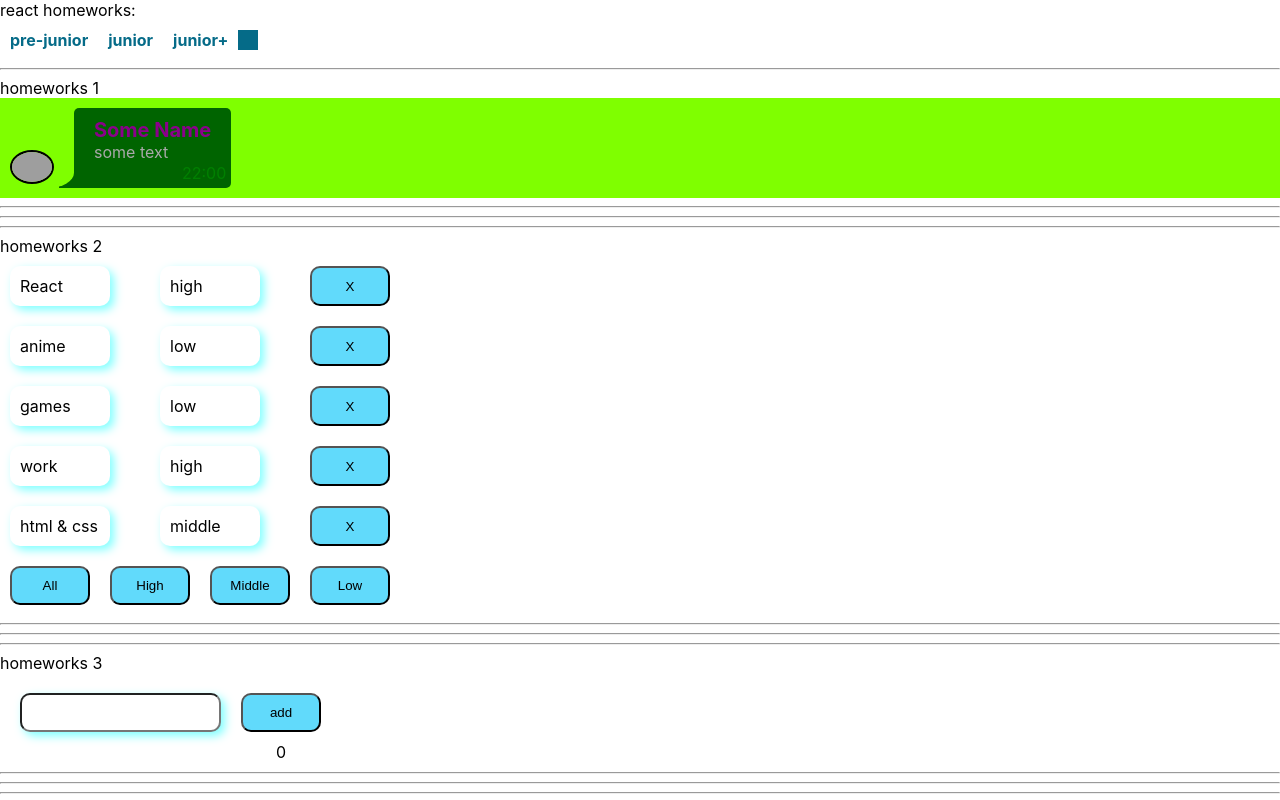
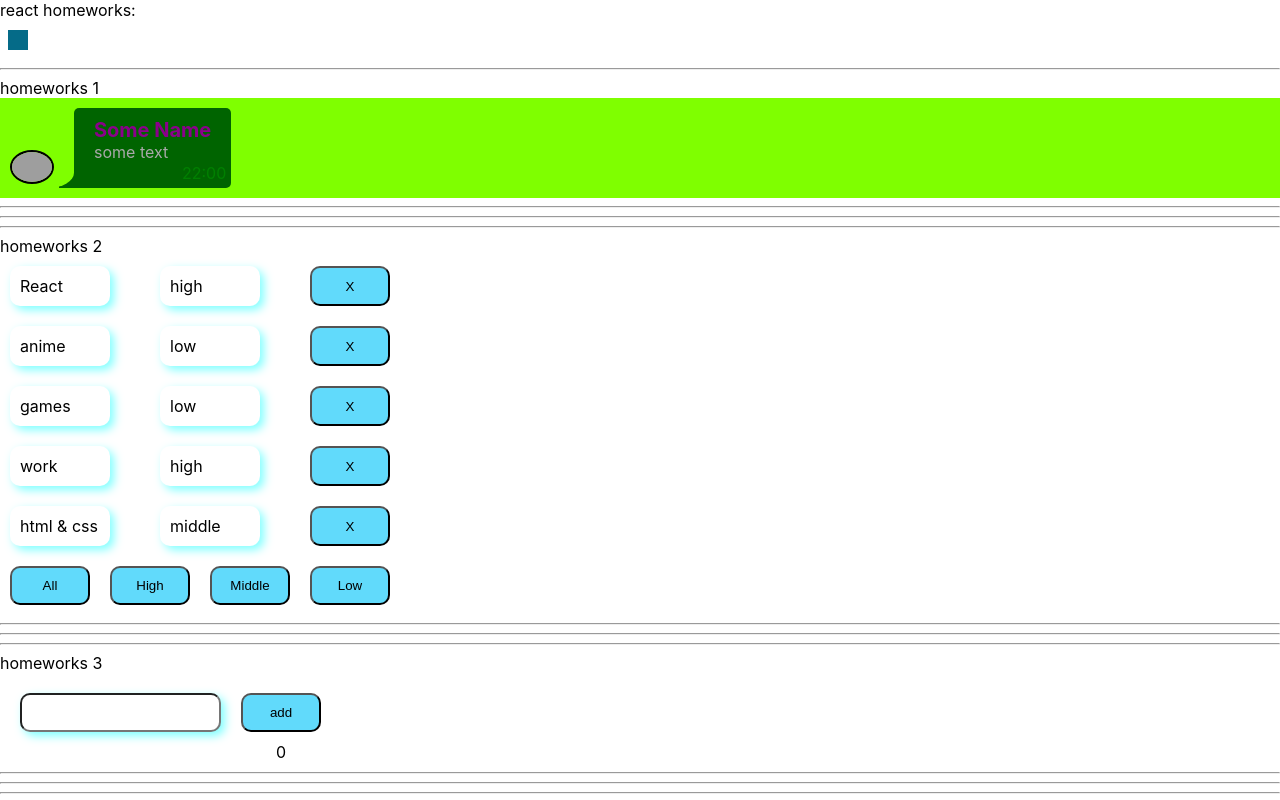
Before and after one commit to onotole-ololoev/it_incubator_ignat_hw, a React (Create React App) app: page /#/pre-junior in a window 1280 px wide. Shown: the top 800 px of the page. Built offline with nearby package versions, Linux system fonts and the light colour scheme; grey boxes are pictures that could not be loaded.

Commit message:
transform header added

```diff
--- a/src/p1-main/m1-ui/u1-app/App.module.css
+++ b/src/p1-main/m1-ui/u1-app/App.module.css
@@ -4,8 +4,17 @@
 .header {
     display: flex;
     align-items: center;
+    transform: translate(-230px);
+    transition: all 0.5s;
+}
+.headerActive {
+    display: flex;
+    align-items: center;
+    transform: translate(0);
+    transition: all 0.5s;
 }
 .headerMarker {
+    cursor: pointer;
     width: 20px;
     height: 20px;
     background: #056b88;
--- a/src/p2-homeworks/h5-rrd-v6/Header.tsx
+++ b/src/p2-homeworks/h5-rrd-v6/Header.tsx
@@ -1,11 +1,18 @@
-import React from 'react'
+import React, {useState} from 'react'
 import {PATH} from "./Pages";
 import {Link} from "react-router-dom";
 import s from './../../p1-main/m1-ui/u1-app/App.module.css'
 
 function Header() {
+    let [active, setActive] = useState(false);
+
+    const onClickHeaderHandler = () => {
+        setActive(!active);
+    }
+
     return (
-        <div className={s.header}>
+        <div>
+            <div className={active ? s.headerActive : s.header}>
                 <div className={s.link}>
                     <Link to={PATH.PRE_JUNIOR}>pre-junior</Link>
                 </div>
@@ -15,10 +22,10 @@ function Header() {
                 <div className={s.link}>
                     <Link to={PATH.JUNIOR_PLUS}>junior+</Link>
                 </div>
-            <div className={s.headerMarker}>
-
+                <div className={s.headerMarker} onClick={onClickHeaderHandler}></div>
             </div>
         </div>
+
     )
 }
 
```
Lines whose indentation alone changed are shown as unchanged.
